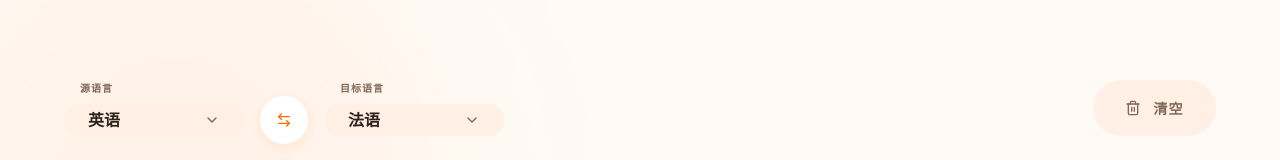
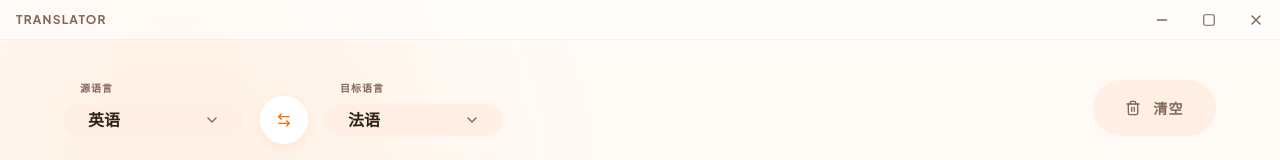
Before and after one commit to cyhuajuan/translator, a React (Vite) app: page / in a window 1280 px wide. Shown: the top 160 px of the page. Built offline with nearby package versions, Linux system fonts and the light colour scheme.

Commit message:
chore: enable explicitly window operations like close, minimize, and start-dragging

```diff
--- a/package.json
+++ b/package.json
@@ -14,6 +14,7 @@
     "@base-ui/react": "^1.3.0",
     "@fontsource-variable/geist": "^5.2.8",
     "@tailwindcss/vite": "^4.2.2",
+    "@tauri-apps/api": "^2.10.1",
     "class-variance-authority": "^0.7.1",
     "clsx": "^2.1.1",
     "lucide-react": "^1.8.0",
--- a/src-tauri/capabilities/default.json
+++ b/src-tauri/capabilities/default.json
@@ -6,6 +6,12 @@
     "main"
   ],
   "permissions": [
-    "core:default"
+    "core:default",
+    "core:window:default",
+    "core:window:allow-close",
+    "core:window:allow-minimize",
+    "core:window:allow-maximize",
+    "core:window:allow-toggle-maximize",
+    "core:window:allow-start-dragging"
   ]
 }
--- a/src-tauri/tauri.conf.json
+++ b/src-tauri/tauri.conf.json
@@ -16,7 +16,8 @@
         "width": 800,
         "height": 600,
         "resizable": true,
-        "fullscreen": false
+        "fullscreen": false,
+        "decorations": false
       }
     ],
     "security": {
--- a/src/App.tsx
+++ b/src/App.tsx
@@ -8,11 +8,39 @@ import {
   SelectTrigger,
   SelectValue,
 } from "@/components/ui/select";
-import { Trash2, ArrowRight, ArrowLeftRight, Settings } from "lucide-react";
+import { Trash2, ArrowRight, ArrowLeftRight, Settings, Minus, Square, X } from "lucide-react";
+import { getCurrentWindow } from '@tauri-apps/api/window';
 
 function App() {
   return (
-    <div className="flex items-center justify-center min-h-screen p-6 md:p-12 box-border overflow-hidden relative">
+    <div className="flex items-center justify-center min-h-screen p-6 md:p-12 box-border overflow-hidden relative pt-16">
+      {/* Title Bar */}
+      <div data-tauri-drag-region className="h-10 fixed top-0 left-0 right-0 z-50 flex items-center justify-between select-none backdrop-blur-sm bg-surface-container-lowest/50 border-b border-outline-variant/20">
+        <div data-tauri-drag-region className="flex items-center pl-4 w-full h-full text-on-surface-variant font-bold text-xs uppercase tracking-widest pointer-events-none">
+           Translator
+        </div>
+        <div className="flex items-center h-full">
+          <div
+            className="h-full px-4 flex items-center justify-center hover:bg-surface-container-high text-on-surface-variant transition-colors cursor-pointer"
+            onClick={() => getCurrentWindow().minimize()}
+          >
+            <Minus className="w-4 h-4" />
+          </div>
+          <div
+            className="h-full px-4 flex items-center justify-center hover:bg-surface-container-high text-on-surface-variant transition-colors cursor-pointer"
+            onClick={() => getCurrentWindow().toggleMaximize()}
+          >
+            <Square className="w-3.5 h-3.5" />
+          </div>
+          <div
+            className="h-full px-4 flex items-center justify-center hover:bg-error hover:text-white text-on-surface-variant transition-colors cursor-pointer"
+            onClick={() => getCurrentWindow().close()}
+          >
+            <X className="w-4 h-4" />
+          </div>
+        </div>
+      </div>
+
       {/* Settings Button */}
       <div className="absolute bottom-6 left-6 md:bottom-12 md:left-12 z-50">
         <Button
--- a/tsconfig.app.json
+++ b/tsconfig.app.json
@@ -20,6 +20,7 @@
     "noUnusedParameters": true,
     "erasableSyntaxOnly": true,
     "noFallthroughCasesInSwitch": true,
+    "ignoreDeprecations": "6.0",
     "baseUrl": ".",
     "paths": {
       "@/*": ["./src/*"]
```
Also changed, not shown: 1 other file (tests, documents, lock files or other folders).
